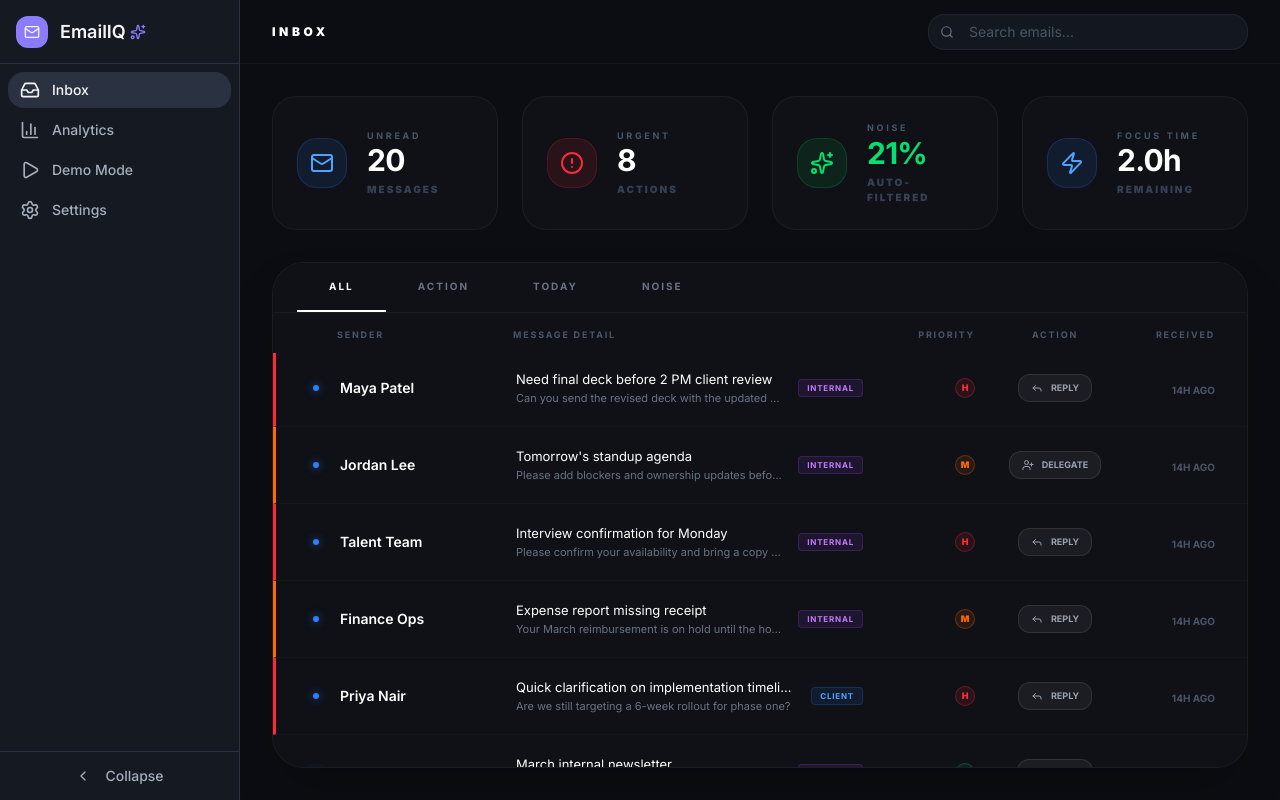
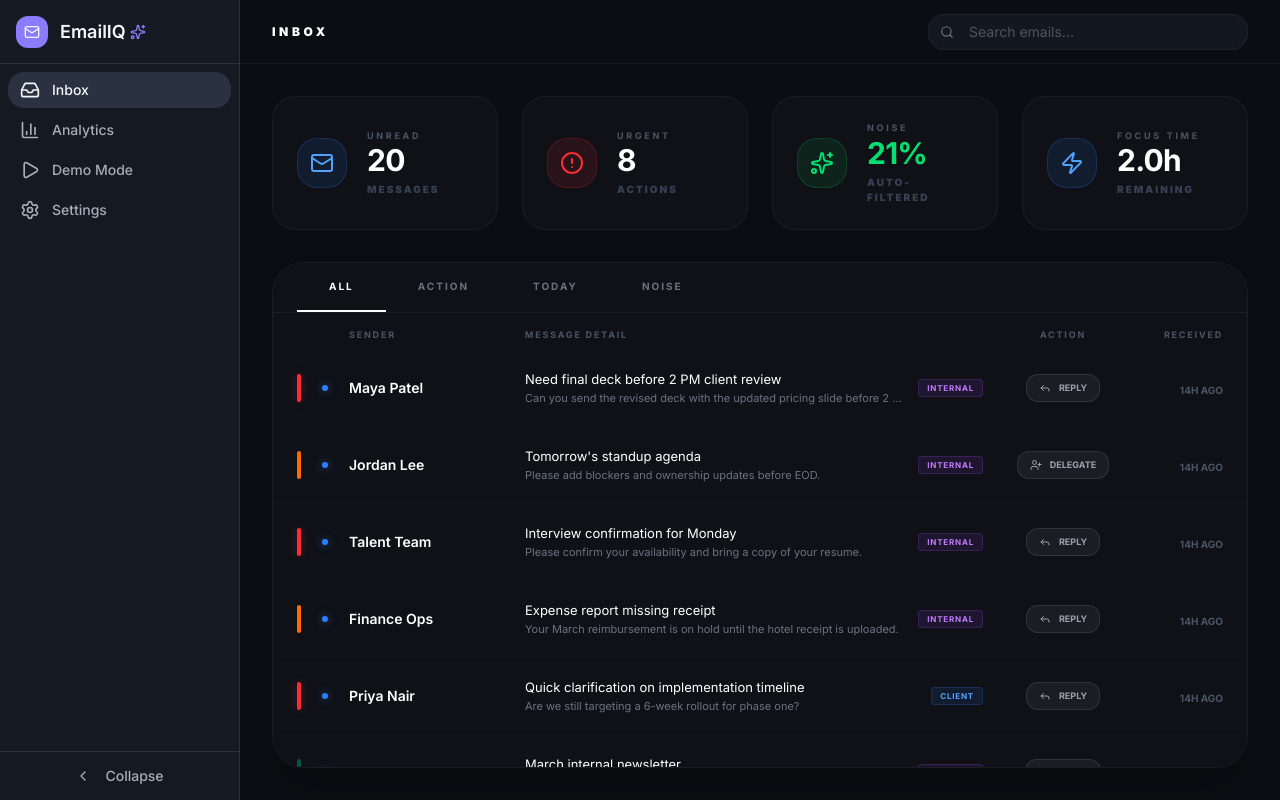
Before and after one commit to iamjustinc/EmAIQ, a Next.js app: page / in a window 1280 px wide. Built offline with nearby package versions, Linux system fonts and the light colour scheme.

Commit message:
Add Outlook-style loading screen

```diff
--- a/components/email-list.tsx
+++ b/components/email-list.tsx
@@ -25,6 +25,7 @@ export function EmailList({ emails, selectedEmail, onSelectEmail, activeTab, set
 
   return (
     <div className="flex-1 overflow-y-auto scrollbar-hide bg-[#0F1117]">
+      {/* Tabs */}
       <div className="flex items-center border-b border-white/5 px-6 sticky top-0 bg-[#0F1117] z-10">
         {['ALL', 'ACTION', 'TODAY', 'NOISE'].map((tab) => (
           <button key={tab} onClick={() => setActiveTab(tab.toLowerCase())} className={cn("px-8 py-4 text-[10px] font-bold tracking-[0.2em] transition-all border-b-2", activeTab.toUpperCase() === tab ? "text-white border-white" : "text-gray-500 border-transparent hover:text-gray-300")}>
@@ -33,11 +34,12 @@ export function EmailList({ emails, selectedEmail, onSelectEmail, activeTab, set
         ))}
       </div>
 
-      <div className="flex items-center gap-4 px-8 py-3 text-[9px] font-bold uppercase tracking-[0.2em] text-gray-600 sticky top-[53px] bg-[#0F1117] z-10">
-        <div className="w-4 shrink-0" />
+      {/* Table Header */}
+      <div className="flex items-center gap-4 px-6 py-3 text-[9px] font-bold uppercase tracking-[0.2em] text-gray-600 sticky top-[53px] bg-[#0F1117] z-10">
+        <div className="w-1 shrink-0" /> {/* Marker gutter space */}
+        <div className="w-4 shrink-0" /> {/* Unread dot space */}
         <div className="w-40 shrink-0">Sender</div>
         <div className="flex-1 min-w-0">Message Detail</div>
-        <div className="w-24 shrink-0 text-right">Priority</div>
         <div className="w-32 shrink-0 text-center">Action</div>
         <div className="w-20 shrink-0 text-right">Received</div>
       </div>
@@ -48,23 +50,27 @@ export function EmailList({ emails, selectedEmail, onSelectEmail, activeTab, set
             const isSelected = selectedEmail?.id === email.id;
             const isReturned = email.snoozedUntil && email.snoozedUntil <= Date.now();
 
-            // Urgency Strip Logic
-            const urgencyColor =
-              email.urgency.label === 'High' ? "border-l-red-500" :
-              email.urgency.label === 'Medium' ? "border-l-orange-500" :
-              "border-l-transparent";
+            // Urgency Pill Colors
+            const urgencyStyles =
+              email.urgency.label === 'High' ? "bg-red-500 shadow-[0_0_10px_rgba(239,68,68,0.3)]" :
+              email.urgency.label === 'Medium' ? "bg-orange-500" :
+              "bg-emerald-500/40"; // Low/Normal is more muted but still visible
 
             return (
               <button
                 key={email.id}
                 onClick={() => onSelectEmail(email)}
                 className={cn(
-                  "w-full flex items-center gap-4 px-8 py-5 transition-all text-left group animate-in fade-in slide-in-from-top-1 border-l-[3px]",
-                  urgencyColor,
+                  "w-full flex items-center gap-4 px-6 py-5 transition-all text-left group animate-in fade-in slide-in-from-top-1 relative",
                   isSelected ? "bg-white/[0.04]" : "hover:bg-white/[0.01]",
-                  isReturned && !isSelected && "bg-orange-500/[0.02]"
                 )}
               >
+                {/* 1. DISCONNECTED STATUS MARKER (The "Pill") */}
+                <div className="w-1 self-stretch py-1 shrink-0">
+                    <div className={cn("w-full h-full rounded-full transition-all", urgencyStyles)} />
+                </div>
+
+                {/* 2. UNREAD DOT */}
                 <div className="w-4 shrink-0 flex justify-center">
                   {!email.isRead ? (
                     <div className="h-1.5 w-1.5 rounded-full bg-blue-500 shadow-[0_0_8px_rgba(59,130,246,0.6)]" />
@@ -73,12 +79,14 @@ export function EmailList({ emails, selectedEmail, onSelectEmail, activeTab, set
                   ) : null}
                 </div>
 
+                {/* 3. SENDER */}
                 <div className="w-40 shrink-0">
                   <span className={cn("text-sm truncate block", !email.isRead || isReturned ? "text-white font-semibold" : "text-gray-400")}>
                     {email.sender.name}
                   </span>
                 </div>
 
+                {/* 4. CONTENT */}
                 <div className="flex-1 min-w-0 flex items-center justify-between gap-4">
                   <div className="flex flex-col min-w-0">
                     <div className="flex items-center gap-2">
@@ -92,12 +100,7 @@ export function EmailList({ emails, selectedEmail, onSelectEmail, activeTab, set
                   </span>
                 </div>
 
-                <div className="w-24 shrink-0 flex justify-end">
-                  <div className={cn("h-5 w-5 rounded-full flex items-center justify-center text-[9px] font-black border", email.urgency.label === 'High' ? "bg-red-500/10 border-red-500/30 text-red-500" : email.urgency.label === 'Medium' ? "bg-orange-500/10 border-orange-500/30 text-orange-500" : "bg-emerald-500/10 border-emerald-500/30 text-emerald-500")}>
-                    {email.urgency.label[0]}
-                  </div>
-                </div>
-
+                {/* 5. SUGGESTED ACTION */}
                 <div className="w-32 shrink-0 flex justify-center">
                   <div className={cn("flex items-center gap-2 px-3 py-1.5 rounded-lg border transition-all text-[9px] font-bold uppercase", isSelected ? "bg-blue-600 border-blue-400 text-white shadow-lg shadow-blue-500/20" : "bg-white/5 border-white/10 text-gray-400")}>
                     {email.suggestedAction === 'Respond' ? <Reply className="h-3 w-3" /> : email.suggestedAction === 'Archive' ? <Archive className="h-3 w-3" /> : <UserPlus className="h-3 w-3" />}
@@ -105,6 +108,7 @@ export function EmailList({ emails, selectedEmail, onSelectEmail, activeTab, set
                   </div>
                 </div>
 
+                {/* 6. TIME */}
                 <div className="w-20 shrink-0 text-right">
                   <span className="text-[10px] text-gray-600 font-bold uppercase">{isReturned ? 'Just now' : email.receivedTime || '14h ago'}</span>
                 </div>
```
